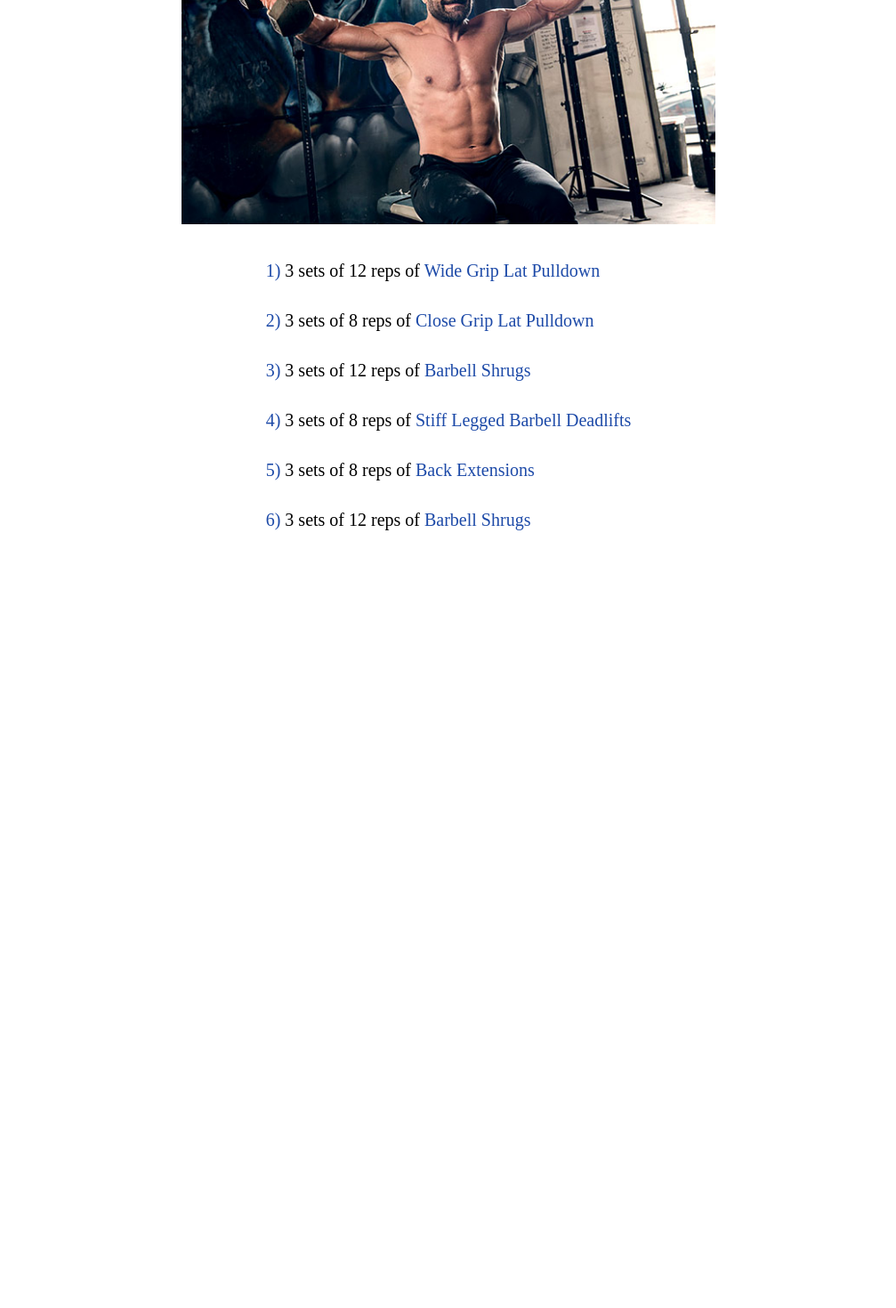
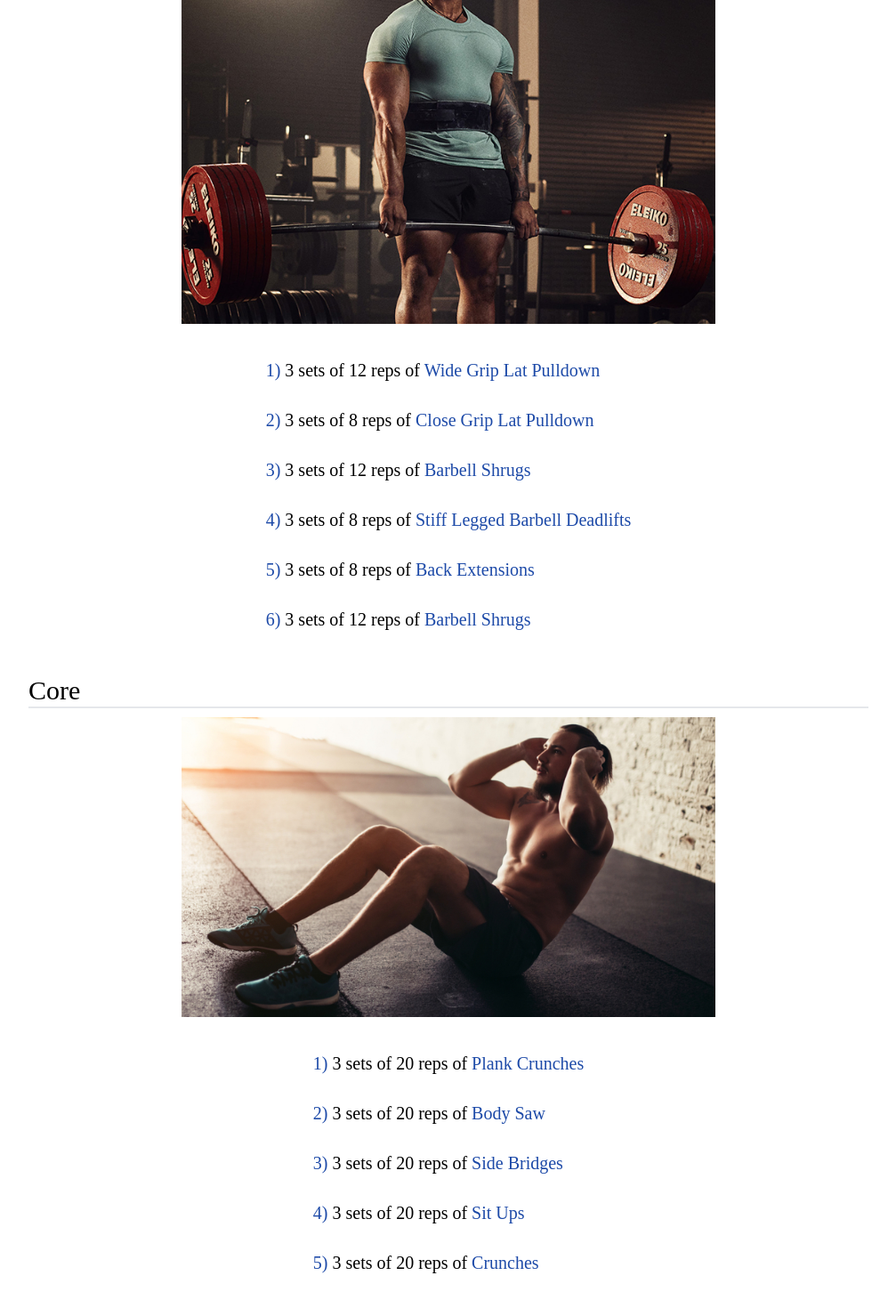
Before and after one commit to DelaurierDev/client, a React (Create React App) app: page / in a window 1280 px wide. Shown: the part 4277-5747 px from the top of the page at 89% size, without its empty margins (136-1143 px from the left). Before the commit the page ends 5113 px from the top, so only its background shows below. Built offline with nearby package versions, Linux system fonts and the light colour scheme.

Commit message:
adding some more workouts to the workout section

```diff
--- a/src/components/Workout.jsx
+++ b/src/components/Workout.jsx
@@ -2,6 +2,8 @@ import React from 'react'
 import Bench from '../assets/bench.jpg'
 import Curl from '../assets/curl.jpg'
 import Raise from '../assets/raise.jpg'
+import Situp from '../assets/sit up.jpg'
+import Deadlift from '../assets/deadlift.jpg'
 
 const Workout = () => {
   return (
@@ -57,7 +59,7 @@ const Workout = () => {
             <div>
                 <p className='text-3xl border-b-2'>Back</p>
                 <div className='my-[10px] flex flex-col items-center'>
-                    <img src={Raise} alt="Bench press" className='w-[600px] mx-auto'/>
+                    <img src={Deadlift} alt="Bench press" className='w-[600px] mx-auto'/>
                     <ul className='my-[10px] center'>
                         <li className='text-xl my-7'><span className='text-[#1d4aa8] text-xl'>1) </span>3 sets of 12 reps of <a href="https://www.youtube.com/watch?v=lueEJGjTuPQ" target="_" className='text-[#1d4aa8]'>Wide Grip Lat Pulldown</a></li>
                         <li className='text-xl my-7'><span className='text-[#1d4aa8] text-xl'>2) </span>3 sets of 8 reps of <a href="https://www.youtube.com/watch?v=IjoFCmLX7z0" target="_"className='text-[#1d4aa8]'>Close Grip Lat Pulldown</a></li>
@@ -68,6 +70,19 @@ const Workout = () => {
                     </ul>
                 </div>
             </div>
+            <div>
+                <p className='text-3xl border-b-2'>Core</p>
+                <div className='my-[10px] flex flex-col items-center'>
+                    <img src={Situp} alt="Bench press" className='w-[600px] mx-auto'/>
+                    <ul className='my-[10px] center'>
+                        <li className='text-xl my-7'><span className='text-[#1d4aa8] text-xl'>1) </span>3 sets of 20 reps of <a href="https://www.youtube.com/watch?v=XyuWESsqXzg" target="_" className='text-[#1d4aa8]'>Plank Crunches</a></li>
+                        <li className='text-xl my-7'><span className='text-[#1d4aa8] text-xl'>2) </span>3 sets of 20 reps of <a href="https://www.youtube.com/watch?v=3WAcs5qsSKQ" target="_"className='text-[#1d4aa8]'>Body Saw</a></li>
+                        <li className='text-xl my-7'><span className='text-[#1d4aa8] text-xl'>3) </span>3 sets of 20 reps of <a href="https://www.youtube.com/watch?v=9C9sbJfFjJM" target='_' className='text-[#1d4aa8]'>Side Bridges</a></li>
+                        <li className='text-xl my-7'><span className='text-[#1d4aa8] text-xl'>4) </span>3 sets of 20 reps of <a href="https://www.youtube.com/watch?v=jDwoBqPH0jk" target='_' className='text-[#1d4aa8]'>Sit Ups</a></li>
+                        <li className='text-xl my-7'><span className='text-[#1d4aa8] text-xl'>5) </span>3 sets of 20 reps of <a href="https://www.youtube.com/watch?v=5ER5Of4MOPI" target='_' className='text-[#1d4aa8]'>Crunches</a></li>
+                    </ul>
+                </div>
+            </div>
         </div>
     </div>
 
```
Also changed, not shown: src/assets/deadlift.jpg (added), src/assets/sit up.jpg (added).
